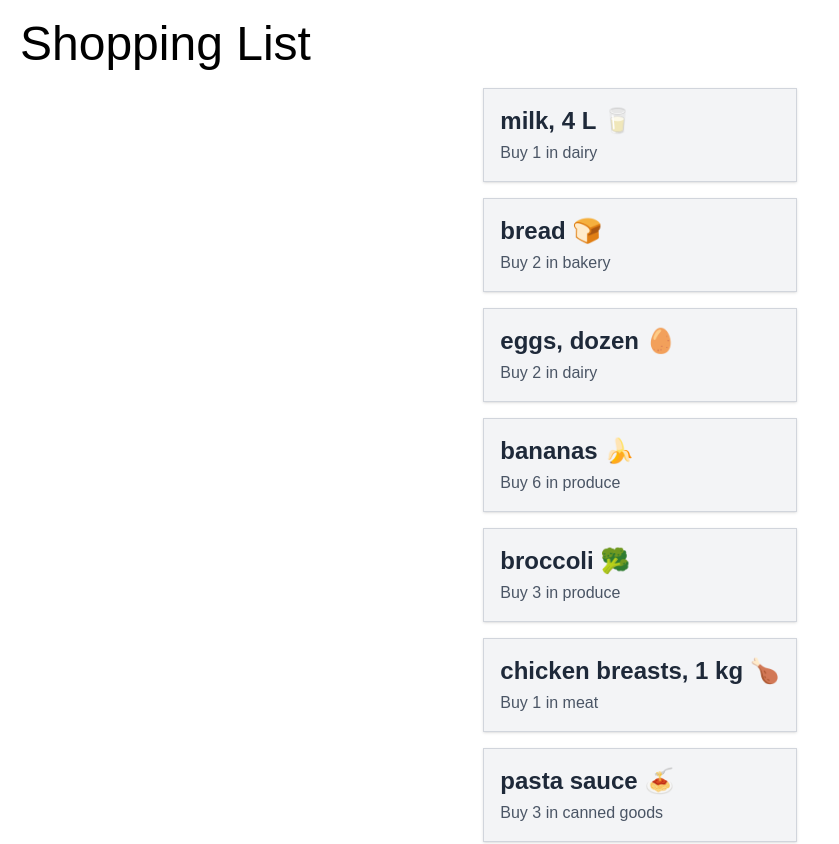
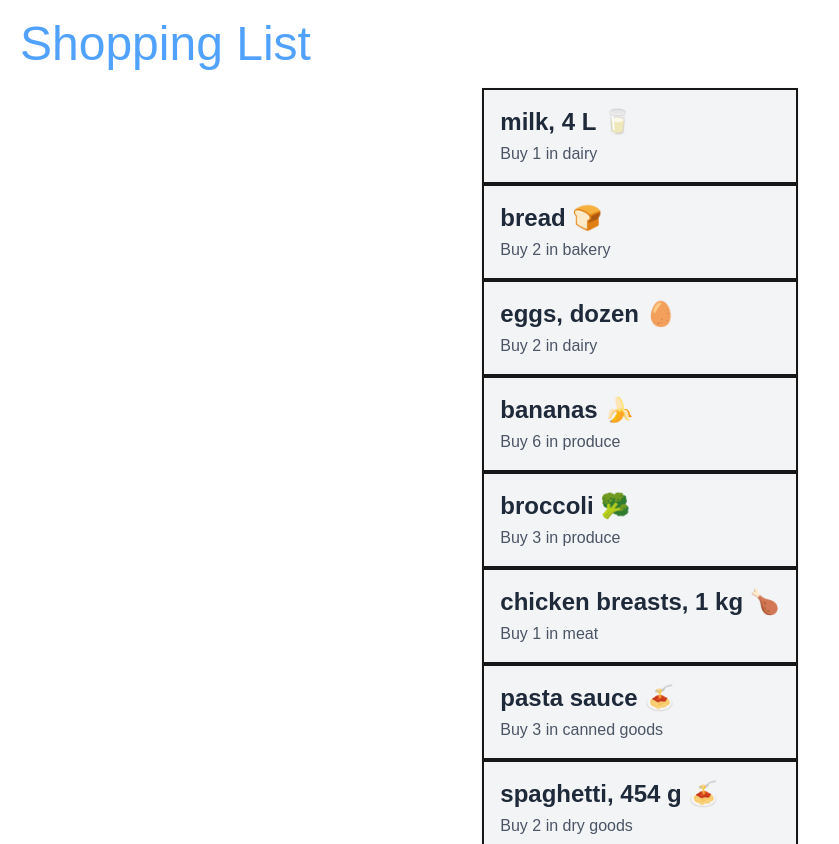
Before and after one commit to SeksanW/cprg306-assignments, a Next.js app: page /week-3 in a window 1280 px wide. Shown: the top 844 px of the page, without its empty margins (0-839 px from the left). Built offline with nearby package versions, Linux system fonts and the light colour scheme.

Commit message:
styling changes

```diff
--- a/app/week-3/item-list.js
+++ b/app/week-3/item-list.js
@@ -76,7 +76,7 @@ const item12 = {
 };
 
 return(
-    <ul className="space-y-4 mx-auto w-fit">
+    <ul className="mx-auto w-fit">
     <Item item={item1} />
     <Item item={item2} />
     <Item item={item3} />
--- a/app/week-3/item.js
+++ b/app/week-3/item.js
@@ -3,7 +3,7 @@ export default function Item({ item }) {
     let { name, quantity, category } = item;
     return (
         <li className="bg-gray-100
-                    border border-gray-300
+                    border-2
                     p-4
                     w-full
                     max-w-md
--- a/app/week-3/page.js
+++ b/app/week-3/page.js
@@ -6,7 +6,7 @@ export default function Page(){
         <main className="flex flex-col items-center">
             <h1 className="text-5xl
             m-5
-            text-black ">Shopping List</h1>
+            text-blue-400 ">Shopping List</h1>
             <ItemList />
         </main>
     )
```
